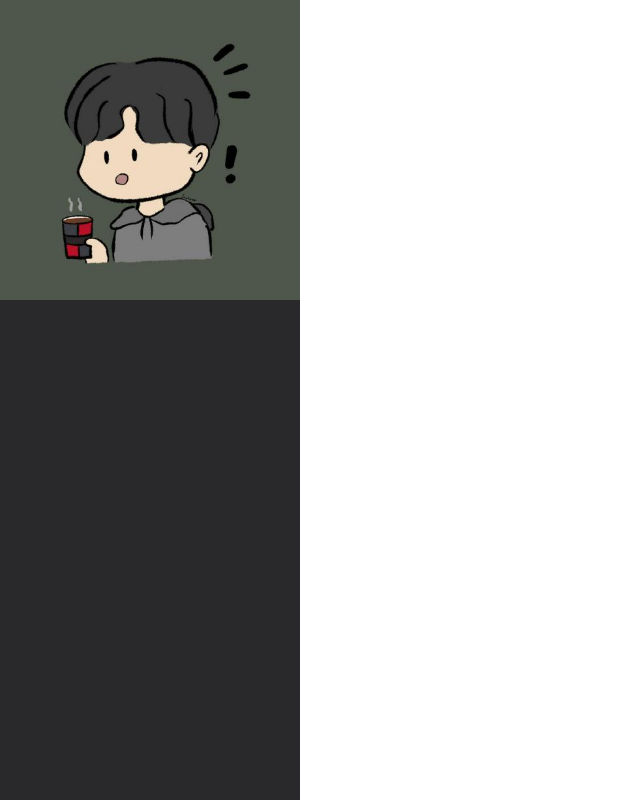
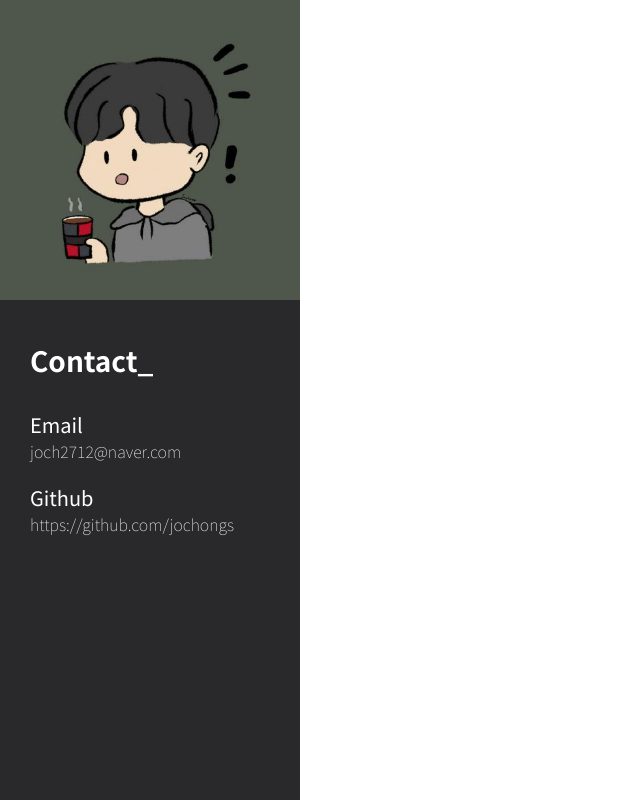
Before and after one commit to jochongs/portfolio, a React (Create React App) app: page / in a window 1280 px wide. Shown: the top 800 px of the page, without its empty margins (0-640 px from the left). Built offline with nearby package versions, Linux system fonts and the light colour scheme.

Commit message:
feat: add sidebar

```diff
--- a/public/index.html
+++ b/public/index.html
@@ -5,6 +5,12 @@
     <meta name="viewport" content="width=device-width, initial-scale=1" />
     <meta name="theme-color" content="#000000" />
     <meta name="description" content="민경찬 포트폴리오" />
+    <link rel="preconnect" href="https://fonts.googleapis.com" />
+    <link rel="preconnect" href="https://fonts.gstatic.com" crossorigin />
+    <link
+      href="https://fonts.googleapis.com/css2?family=Noto+Sans+KR:wght@100..900&display=swap"
+      rel="stylesheet"
+    />
     <title>민경찬 Portfolio</title>
   </head>
   <body>
--- a/src/component/SideBar.jsx
+++ b/src/component/SideBar.jsx
@@ -6,7 +6,21 @@ function SideBar() {
       <div className="profile_img_div">
         <img src="./img/profile_img.png" alt="" />
       </div>
-      <div className="side_bar_content"></div>
+      <div className="side_bar_content">
+        <div className="title_div">Contact_</div>
+        <div className="sub_contents_div">
+          <div className="sub_title_div">Email</div>
+          <div className="contents">joch2712@naver.com</div>
+        </div>
+        <div className="sub_contents_div">
+          <div className="sub_title_div">Github</div>
+          <div className="contents">
+            <a href="https://github.com/jochongs">
+              https://github.com/jochongs
+            </a>
+          </div>
+        </div>
+      </div>
     </div>
   );
 }
--- a/src/scss/SideBar.scss
+++ b/src/scss/SideBar.scss
@@ -14,7 +14,43 @@
   }
 
   .side_bar_content {
+    display: flex;
+    flex-direction: column;
     height: 100%;
     background-color: rgb(41, 41, 43);
+    color: white;
+    padding-top: 40px;
+
+    & > div {
+      width: 100%;
+    }
+
+    .title_div {
+      font-size: 28px;
+      padding-left: 30px;
+      margin-bottom: 30px;
+      font-weight: bold;
+    }
+
+    .sub_title_div {
+      font-size: 20px;
+      padding-left: 30px;
+    }
+
+    .sub_contents_div {
+      margin-bottom: 20px;
+    }
+
+    .contents {
+      padding-left: 30px;
+      color: #eee;
+      font-weight: lighter;
+      font-size: 16px;
+
+      a {
+        color: #eee;
+        text-decoration: none;
+      }
+    }
   }
 }
--- a/src/scss/default.scss
+++ b/src/scss/default.scss
@@ -1,3 +1,4 @@
 body {
   margin: 0;
+  font-family: 'Noto Sans KR', sans-serif;
 }
```
